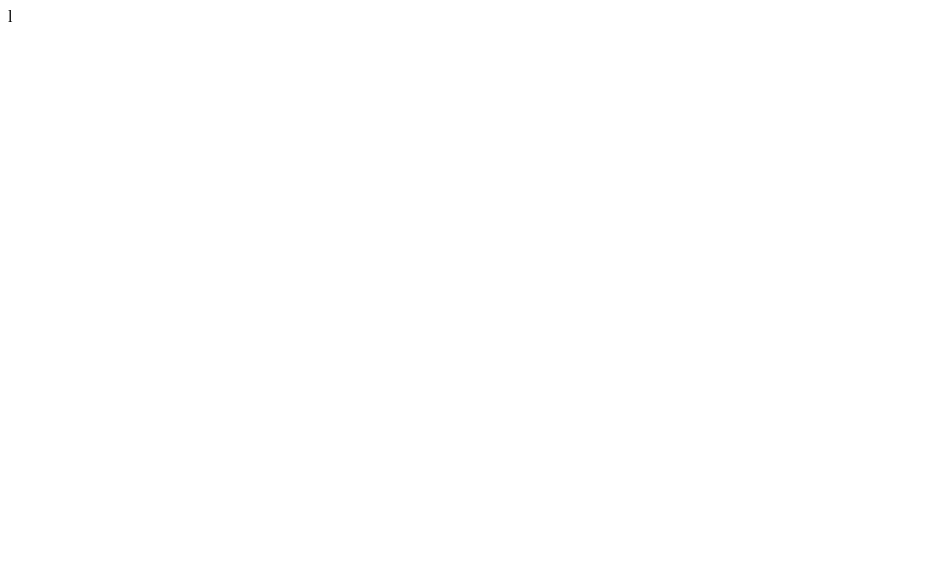
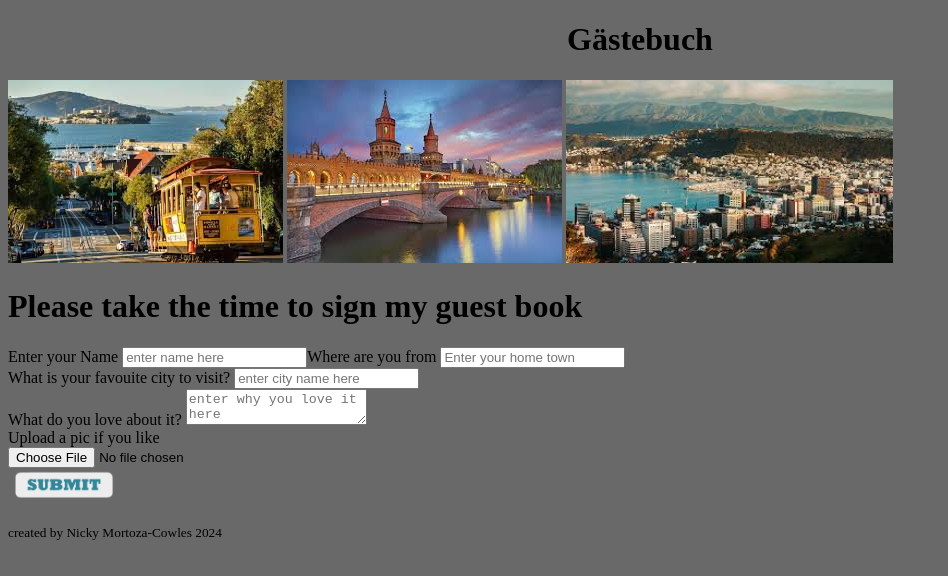
Before and after one commit to nicky-mc/Week-4-Visitor-Guest-Book, a website built with Vite: page client/index.html in a window 1280 px wide. Shown: the whole page, without its empty margins (0-948 px from the left). Built offline with nearby package versions, Linux system fonts and the light colour scheme.

Commit message:
html elements added

```diff
--- a/client/Gästebuch.js
+++ b/client/Gästebuch.js
@@ -36,3 +36,10 @@
 // i need to assign the values to tthe text content property
 //   for the example , the text content property for a h1 will have a value of username from my database data
 // Ineed to individually append those elements to the DOM
+// fixing textarea box size //! from stackoverflow
+const textarea = document.getElementById("textarea");
+const heightLimit = 500;
+textarea.oninput = function () {
+  textarea.style.height = "";
+  textarea.style.height = Math.min(textarea.scrollHeight, heightLimit) + px;
+};
--- a/client/index.html
+++ b/client/index.html
@@ -1,17 +1,109 @@
 <!DOCTYPE html>
-<html lang="en">
+<html>
   <head>
     <meta charset="UTF-8" />
-    l
-    <link rel="icon" type="image/x-icon" href="./favicon-16x16.png" />
+    <link rel="icon" href="./favicon-16x16.png" />
     <meta name="viewport" content="width=device-width, initial-scale=1.0" />
     <link rel="stylesheet" href="./style.css" />
     <title>Gästebuch</title>
   </head>
   <body>
-    <!--we nned a form in here to COllect user data -->
-    <!-- ! remember name attribute -->
-    <!-- we need a container to display user feedback -->
+    <header>
+      <div class="main_header">
+        <h1>Gästebuch</h1>
+      </div>
+      <div id="header_pictures" class="header_pics">
+        <img
+          src="./public/san_fran.jpeg"
+          alt="picture of San francisco"
+          class="san_fran"
+        />
+        <img
+          src="./public/oberbaum_bridge.jpeg"
+          alt="a picture of the Oberbaum bridge in berlin"
+          class="oberbaum"
+        />
+        <img
+          src="./public/windy_welly.jpeg"
+          alt="a picture of Wellington New Zealand"
+          height="183px"
+          class="windy_welly"
+        />
+      </div>
+    </header>
+    <main>
+      <!--we nned a form in here to Collect user data -->
+      <!-- ! remember name attribute -->
+      <!-- we need a container to display user feedback -->
+      <h1>Please take the time to sign my guest book</h1>
+      <form id="form">
+        <div id="vistor_data" class="visitorData">
+          <label for="visitor_name">Enter your Name</label>
+          <input
+            type="text"
+            id="visitor_name"
+            name="visitor_name"
+            placeholder="enter name here"
+            maxlength="70"
+            minlength="3"
+            required="required"
+          /><label for="location">Where are you from</label>
+          <input
+            type="text"
+            id="location"
+            name="location"
+            placeholder="Enter your home town"
+            maxlength="35"
+            minlength="3"
+            required="required"
+          />
+          <br />
+          <label for="favouite_city"
+            >What is your favouite city to visit?</label
+          >
+          <input
+            type="text"
+            id="favouite_city"
+            name="favouite_city"
+            placeholder="enter city name here"
+            maxlength="35"
+            minlength="3"
+            required="required"
+          />
+          <br />
+          <label for="textarea">What do you love about it?</label>
+          <textarea
+            id="textarea"
+            name="textarea"
+            placeholder="enter why you love it here"
+            maxlength="500"
+            minlength="25"
+            required="required"
+          ></textarea>
+          <br />
+          <label for="photo">Upload a pic if you like</label><br />
+          <input type="file" id="photo" name="photo[]" />
+        </div>
+
+        <button data-hf-event="prev_step" type="button" style="display: none">
+          Previous step
+        </button>
+        <button data-hf-event="next_step" type="button" style="display: none">
+          Next step
+        </button>
+
+        <button class="button" type="submit">
+          <img
+            src="./public/png-transparent-tiger-new-york-city-business-china-sport-submit-button-blue-animals-text-removebg-preview.png"
+            alt="blue submit button"
+            width="100px"
+          />
+        </button>
+      </form>
+      <br />
+      <div id="guestBookContainer" class="guestContainer"></div>
+    </main>
+    <footer><small> created by Nicky Mortoza-Cowles 2024 </small></footer>
   </body>
   <script type="module" src="./Gästebuch.js"></script>
 </html>
--- a/client/style.css
+++ b/client/style.css
@@ -1,3 +1,16 @@
 /* css reset */
 
 /*media queries at least computer anmnd mobile */
+html {
+  background-color: dimgrey;
+}
+.button {
+  background-color: Transparent;
+  background-repeat: no-repeat;
+  border: none;
+  cursor: pointer;
+  overflow: hidden;
+}
+.main_header {
+  text-align: center;
+}
```
Also changed, not shown: client/public/oberbaum_bridge.jpeg (added), client/public/png-transparent-tiger-new-york-city-business-china-sport-submit-button-blue-animals-text-removebg-preview.png (added), client/public/png-transparent-tiger-new-york-city-business-china-sport-submit-button-blue-animals-text.png (added), client/public/san_fran.jpeg (added), client/public/windy_welly.jpeg (added).
